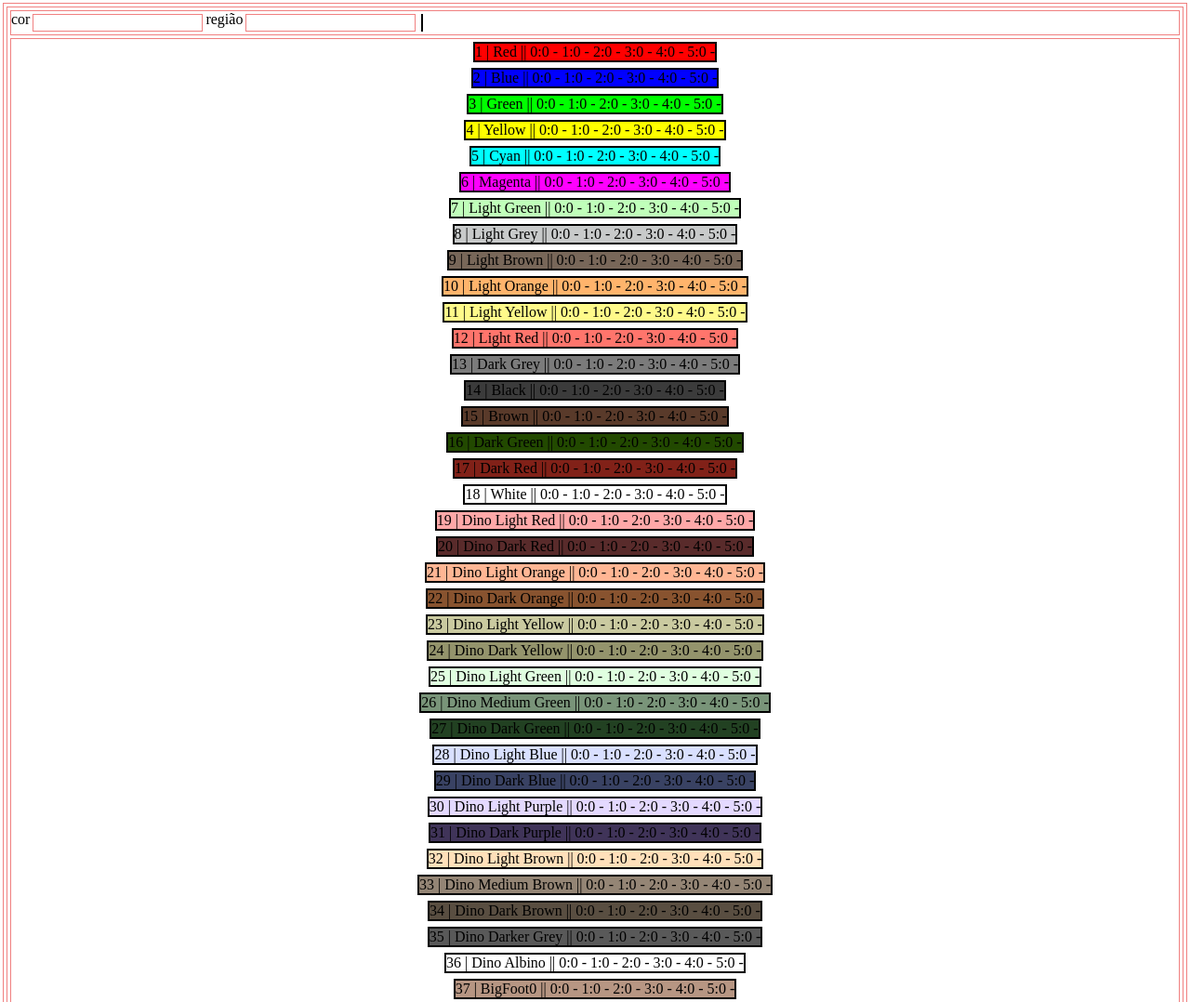
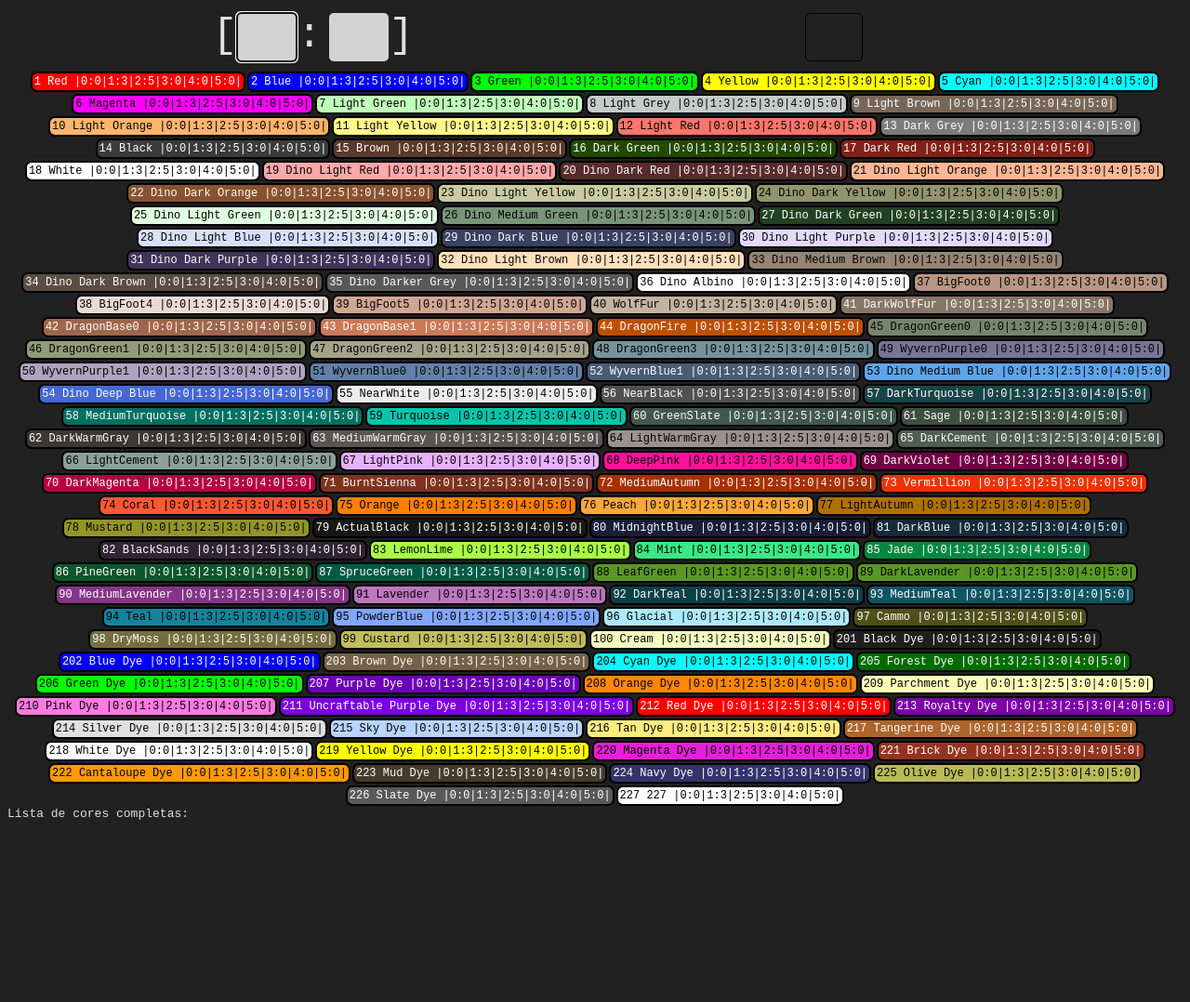
Before and after one commit to rafaellindemann/arkColors, a plain HTML site: page index.html in a window 1280 px wide. Shown: the top 1078 px of the page at 93% size. After the commit the page ends 891 px from the top, so only its background shows below. Drawn offline with Linux system fonts and the light colour scheme.

Commit message:
Melhorias no design
Ajustes da cor da fonte para cada div de cor (fonte escura para fundos claros e fonte clara para fundos escuros);
Flex das cores de coluna pra linha;
Ajustes diversos e menores no design, como fonte, berolas, paddings, cores...

```diff
--- a/index.html
+++ b/index.html
@@ -9,13 +9,20 @@
 </head>
 <body>
     <div id="divContainer">
-        cor <input type="text" id="inpCor">
-        região <input type="text" id="inpReg">
+        <div>
+            <span>[</span><input type="text" id="inpCor"><span>:</span>
+            <input type="text" id="inpReg"><span>]</span>
+        </div>
+        <div id="divAlarmes">
+            <div id="divResultado" class="divResultado"></div>
+            <div id="divCorCompleta" class="divResultado">Cor completa</div>
+            <div id="divFechou5" class="divResultado">Fechou 5</div>
+        </div>
 
-        <div id="divResultado"></div>
     </div>
 
     <div id="divCores"></div>
+    <div id="divCoresCompletas">Lista de cores completas: </div>
 
     <div id="divTeste"></div>
 
--- a/script.js
+++ b/script.js
@@ -1,5 +1,64 @@
 
 let cores = []
+
+
+
+function criarVetorPrincipal(){
+    for(i=0; i<=227; i++){
+        let cor = {
+            regioes : [0,3,5,0,0,0],
+            completa : 0
+        }
+        cores.push(cor)
+    }
+
+}
+
+function atualizarCores(){
+    for(i=1; i<=227; i++){
+        if(i<=100 || i>=201){
+            document.getElementById('cor'+i).innerHTML = i + ' ' + nomesCores[i] + ' |'
+            for(j=0;j<=5;j++){
+                document.getElementById('cor'+i).innerHTML += `${j}:${cores[i].regioes[j]}|`
+
+            }
+        }
+    }
+}
+
+divCores = document.getElementById("divCores")
+
+function criarTabelaDeCores(){
+    for(i=1; i<=227; i++){
+        if(i<=100 || i>200){
+            let id = "cor"+i
+            divCores.innerHTML += `<div id=${id} class="divCor">${nomesCores[i]}</div>`
+            document.getElementById("cor"+i).style.background = hexCores[i]
+            if(coresEscuras.includes(i)){
+                document.getElementById("cor"+i).style.color = 'white'
+            }else{
+                document.getElementById("cor"+i).style.color = 'black'
+            }
+        }
+    }
+    document.getElementById('cor2').style.background = "#0000ff"
+}
+
+document.getElementById('inpCor').addEventListener('keyup', enterCor)
+document.getElementById('inpReg').addEventListener('keyup', enterReg)
+
+function enterCor(e){
+    if(e.key == 'Enter'){
+        document.getElementById('inpReg').focus()
+    }
+}
+
+function enterReg(e){
+    if(e.key == 'Enter'){
+        inserirCor()
+
+    }
+}
 
 function  inserirCor(){
     let corLida = Number(document.getElementById('inpCor').value)
@@ -19,65 +78,21 @@ function  inserirCor(){
         }
     }
     atualizarCores()
-}
+    document.getElementById('divContainer').style.background = hexCores[corLida]
 
-function criarVetorPrincipal(){
-    for(i=0; i<=227; i++){
-        let cor = {
-            regioes : [0,0,0,0,0,0]
-        }
-        cores.push(cor)
-    }
+    document.getElementById('inpCor').focus()
 
-}
+    //*** teste
+    // document.getElementById('divResultado').innerHTML = '['+ + ':'
+    // document.getElementById('divResultado').innerHTML +=  + ']<br>'
 
-function atualizarCores(){
-    for(i=1; i<=227; i++){
-        if(i<=100 || i>=201){
-            document.getElementById('cor'+i).innerHTML = i + ' | ' + nomesCores[i] + ' || '
-            for(j=0;j<=5;j++){
-                document.getElementById('cor'+i).innerHTML += `${j}:${cores[i].regioes[j]} - `
+    document.getElementById('divResultado').innerHTML = `<div>[${document.getElementById('inpCor').value}:${document.getElementById('inpReg').value}]</div>
+    <div>Q:${cores[corLida].regioes[regLida]}</div>`
 
-            }
-        }
-    }
-}
 
-divCores = document.getElementById("divCores")
-
-function criarTabelaDeCores(){
-    for(i=1; i<=227; i++){
-        if(i<=100 || i>200){
-            let id = "cor"+i
-            divCores.innerHTML += `<div id=${id} class="divCor">${nomesCores[i]}</div>`
-            document.getElementById("cor"+i).style.background = hexCores[i]
-        }
-    }
-    document.getElementById('cor2').style.background = "#0000ff"
-}
-
-document.getElementById('inpCor').addEventListener('keyup', enterCor)
-document.getElementById('inpReg').addEventListener('keyup', enterReg)
-
-function enterCor(e){
-    if(e.key == 'Enter'){
-        document.getElementById('inpReg').focus()
-    }
-}
-
-function enterReg(e){
-    if(e.key == 'Enter'){
-        inserirCor()
-        document.getElementById('inpCor').focus()
-
-        //*** teste
-        document.getElementById('divResultado').innerHTML = document.getElementById('inpCor').value + '<br>'
-        document.getElementById('divResultado').innerHTML += document.getElementById('inpReg').value + '<br>'
-        //*** /teste
-        document.getElementById('inpCor').value = ''
-        document.getElementById('inpReg').value = ''
-
-    }
+    //*** /teste
+    document.getElementById('inpCor').value = ''
+    document.getElementById('inpReg').value = ''
 }
 
 
@@ -86,6 +101,7 @@ criarVetorNomesCor()
 criarTabelaDeCores()
 criarVetorPrincipal()
 atualizarCores()
+document.getElementById('inpCor').focus()
 
 
 
--- a/start.js
+++ b/start.js
@@ -1,5 +1,6 @@
 let hexCores = [] // vetor com o hex de cada cor
 let nomesCores = []
+let coresEscuras = [1,2,9,13,14,15,16,17,20,22,27,29,31,34,35,41,42,43,44,52,54,56,57,58,60,61,62,63,65,69,70,71,72,73,79,80,81,82,85,86,87,90,92,93,97,98,201,202,203,205,207,211,212,213,217,221,223,224,226]
 
 function criarVetorNomesCor(){
     nomesCores.push(" ")
@@ -227,7 +228,7 @@ function criarVetorHexCores(){
     hexCores.push("#0f552e")
     hexCores.push("#005b45")
     hexCores.push("#5b9725")
-    hexCores.push("#5b9725")
+    hexCores.push("#5b9725") // *** arrumar o hex, 89 darklavender
     hexCores.push("#853587")
     hexCores.push("#bd77be")
     hexCores.push("#0e404a")
--- a/style.css
+++ b/style.css
@@ -1,12 +1,20 @@
-*{
+/* *{
     border: 1px solid lightcoral;
     margin: 3px;
+} */
+
+body{
+    /* background-color: #1d1d1d; */
+    background-color: #212121;
+    color: #e0e0e0;
+    font-family: monospace;
 }
 
 #divCores{
     display: flex;
-    flex-direction: column;
-    justify-content: flex-start;
+    flex-direction: row;
+    /* justify-content: flex-start; */
+    justify-content: center;
     align-items: center;
     height: 30%;
     flex-wrap: wrap;
@@ -14,12 +22,54 @@
 
 .divCor{
     border: 2px solid black;
+    padding: 2px;
+    margin: 1px;
+    border-radius: 7px;
+    font-size: small;
 }
 
 #divContainer{
     display: flex;
+    flex-direction: row;
+    justify-content: space-around;
+    align-items: space-around;
+    border-radius: 5px;
+    margin: 5px;
+    padding: 5px;
 }
 
-#divResultado{
+span{
+    font-size: 45px;
+}
+
+.divResultado{
     border: 1px solid black;
+    height: 50px;
+    width: 60px;
+    border-radius: 5px;
+    display: flex;
+    flex-direction: column;
+    justify-content: center;
+    align-items: center;
+    font-size: 15px;
+    align-self: flex-end;
+    text-align: center;
 }
+#divAlarmes{
+    display: flex;
+    flex-direction: row;
+}
+
+#divCorCompleta, #divFechou5{
+    /* display: invisible; */
+    visibility: hidden
+}
+input{
+    height: 50px;
+    width: 60px;
+    border-radius: 5px;
+    border: 0px solid lightgray;
+    text-align: center;
+    font-size: xx-large;
+    background-color: lightgray;
+}
```
Also changed, not shown: WIP.txt (added).
